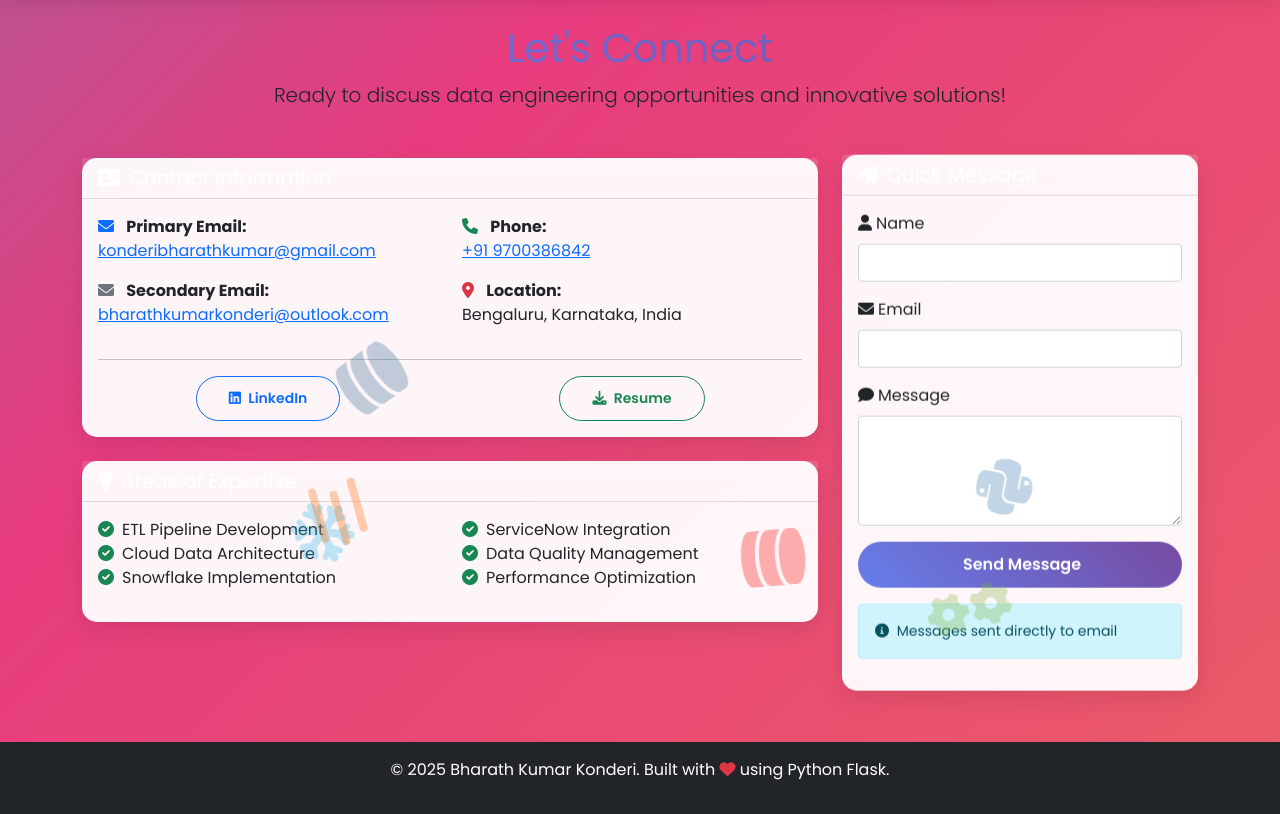
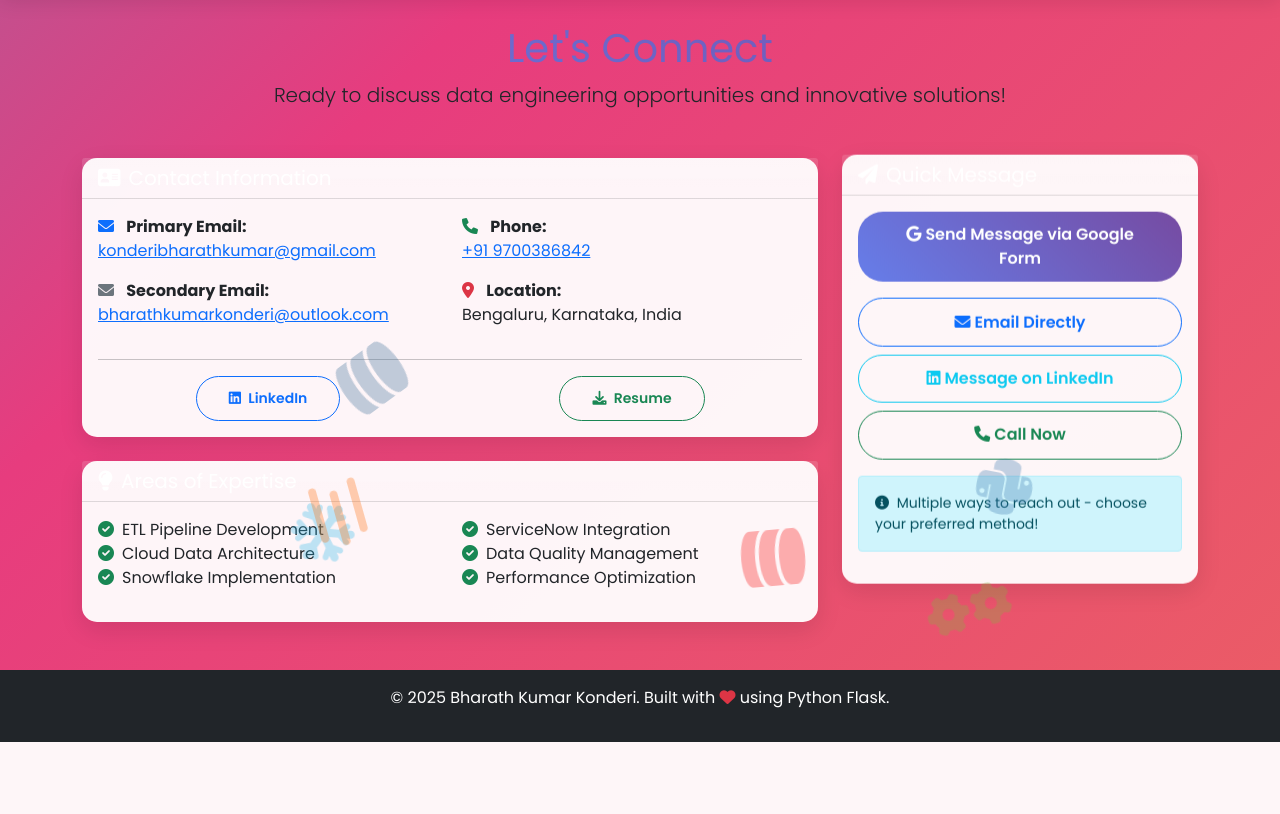
Before and after one commit to konderibharathkumar/b, a Flask app: page /contact in a window 1280 px wide. Shown: the part 62-876 px from the top of the page. After the commit the page ends 804 px from the top, so only its background shows below. Run offline with Flask 3, Linux system fonts and the light colour scheme.

Commit message:
"Updated google form"

```diff
--- a/templates/contact.html
+++ b/templates/contact.html
@@ -88,27 +88,29 @@
                 <h5 class="mb-0 text-white"><i class="fas fa-paper-plane me-2"></i>Quick Message</h5>
             </div>
             <div class="card-body">
-                <form action="https://formspree.io/f/YOUR_FORM_ID" method="POST">
-                    <div class="mb-3">
-                        <label for="name" class="form-label"><i class="fas fa-user me-1"></i>Name</label>
-                        <input type="text" class="form-control" id="name" name="name" required>
+                <div class="text-center">
+                    <a href="https://forms.gle/EZpQkEqwVFThPFoH7" target="_blank" class="btn btn-primary w-100 mb-3">
+                        <i class="fab fa-google me-1"></i>Send Message via Google Form
+                    </a>
+
+                    <div class="d-grid gap-2">
+                        <a href="mailto:konderibharathkumar@gmail.com?subject=Portfolio Contact&body=Hi Bharath,%0D%0A%0D%0AI would like to connect with you.%0D%0A%0D%0ABest regards," class="btn btn-outline-primary">
+                            <i class="fas fa-envelope me-1"></i>Email Directly
+                        </a>
+
+                        <a href="https://linkedin.com/in/bharath-kumar-45171b304" target="_blank" class="btn btn-outline-info">
+                            <i class="fab fa-linkedin me-1"></i>Message on LinkedIn
+                        </a>
+
+                        <a href="tel:+919700386842" class="btn btn-outline-success">
+                            <i class="fas fa-phone me-1"></i>Call Now
+                        </a>
                     </div>
-                    <div class="mb-3">
-                        <label for="email" class="form-label"><i class="fas fa-envelope me-1"></i>Email</label>
-                        <input type="email" class="form-control" id="email" name="email" required>
-                    </div>
-                    <div class="mb-3">
-                        <label for="message" class="form-label"><i class="fas fa-comment me-1"></i>Message</label>
-                        <textarea class="form-control" id="message" name="message" rows="4" required></textarea>
-                    </div>
-                    <button type="submit" class="btn btn-primary w-100">
-                        <i class="fas fa-send me-1"></i>Send Message
-                    </button>
-                </form>
+                </div>
 
                 <div class="alert alert-info mt-3 small">
                     <i class="fas fa-info-circle me-1"></i>
-                    Messages sent directly to email
+                    Multiple ways to reach out - choose your preferred method!
                 </div>
             </div>
         </div>
```
